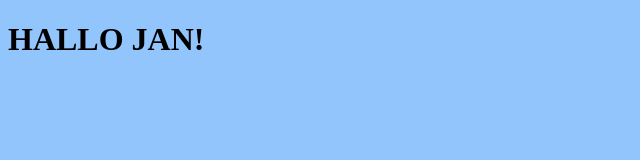
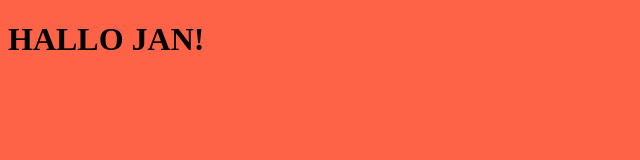
Before and after one commit to StefGeraets/BattleRoyale2, a website built with webpack: page src/index.html in a window 1280 px wide. Shown: the whole page, without its empty margins (0-640 px from the left). Built offline with nearby package versions, Linux system fonts and the light colour scheme.

```diff
--- a/src/css/styles.scss
+++ b/src/css/styles.scss
@@ -1,4 +1,4 @@
-$background: #93c5fd;
+$background: tomato;
 
 body {
   background: $background;
--- a/src/js/sum.js
+++ b/src/js/sum.js
@@ -1,4 +1,5 @@
 const sum = (a, b) => {
+  console.log("This will do something");
   if (!isNaN(a) || !isNaN(b)) {
     return a + b;
   }
```
Also changed, not shown: package.json (+7 -2 lines), .huskyrc.js (added), .lintstagedrc.js (added), 1 other file.
